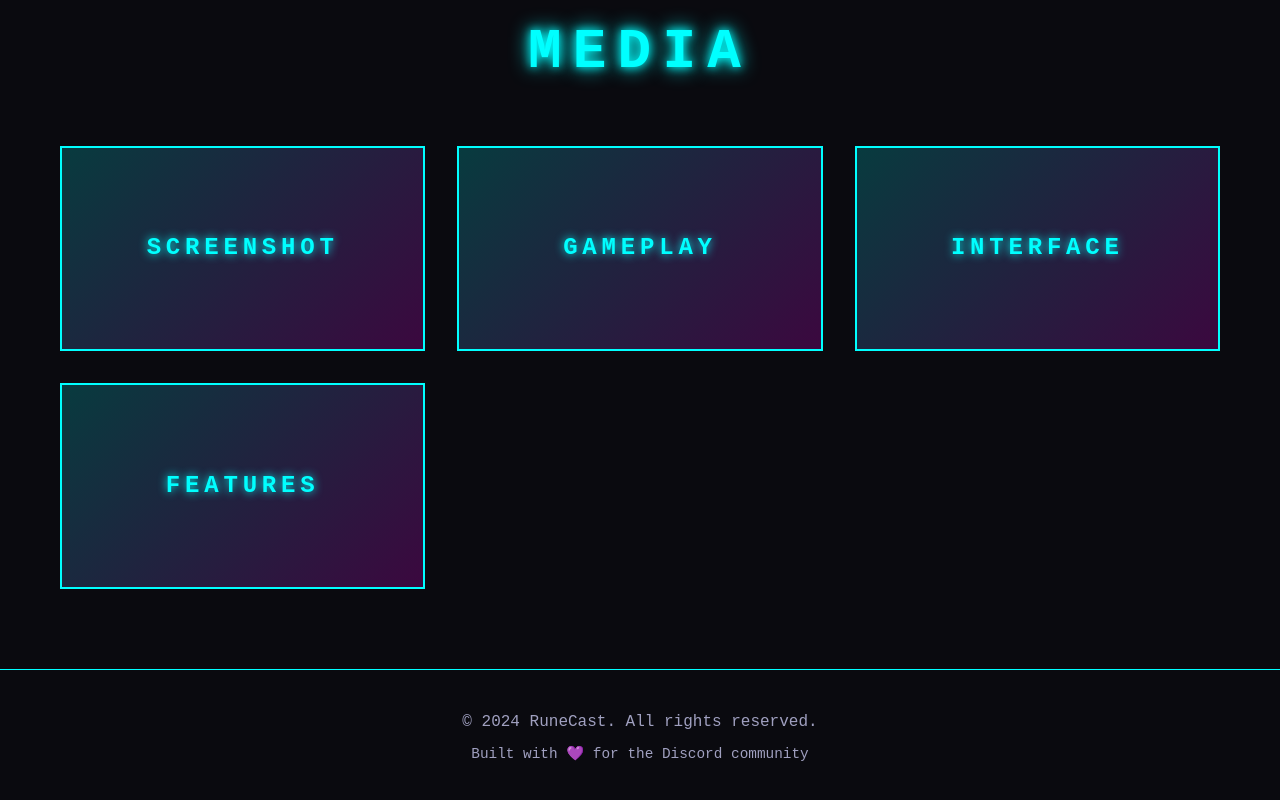
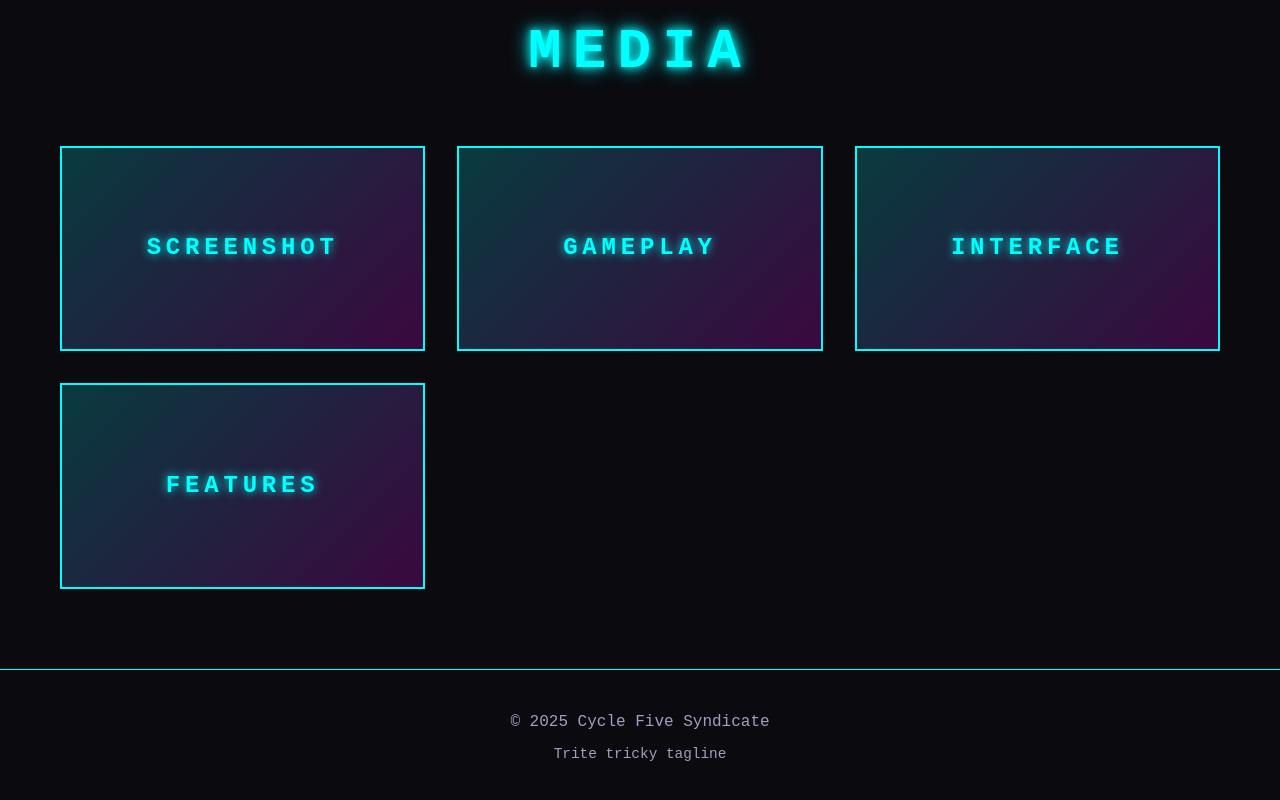
Before and after one commit to cycle-five/RuneCast, a plain HTML site: page index.html in a window 1280 px wide. Shown: the part 2175-2975 px from the top of the page. Drawn offline with Linux system fonts and the light colour scheme.

Commit message:
Update footer content for 2025 and tagline

```diff
--- a/index.html
+++ b/index.html
@@ -98,8 +98,8 @@
     <!-- Footer -->
     <footer class="footer">
         <div class="container">
-            <p>&copy; 2024 RuneCast. All rights reserved.</p>
-            <p class="footer-subtitle">Built with 💜 for the Discord community</p>
+            <p>&copy; 2025 Cycle Five Syndicate</p>
+            <p class="footer-subtitle">Trite tricky tagline</p>
         </div>
     </footer>
 
```
